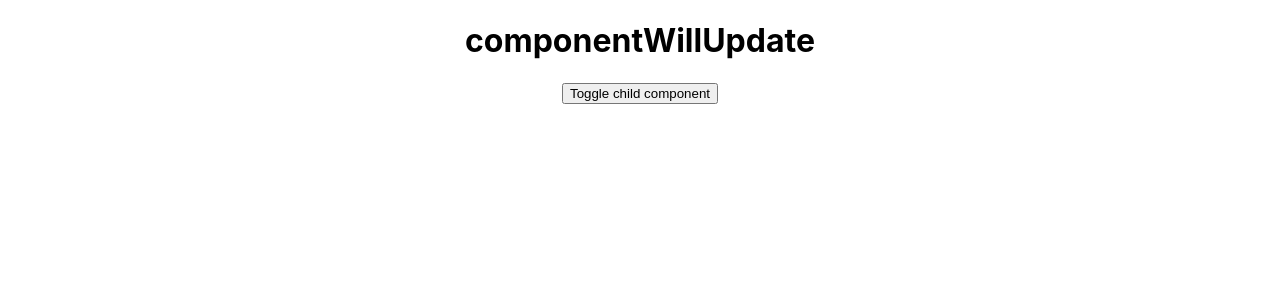
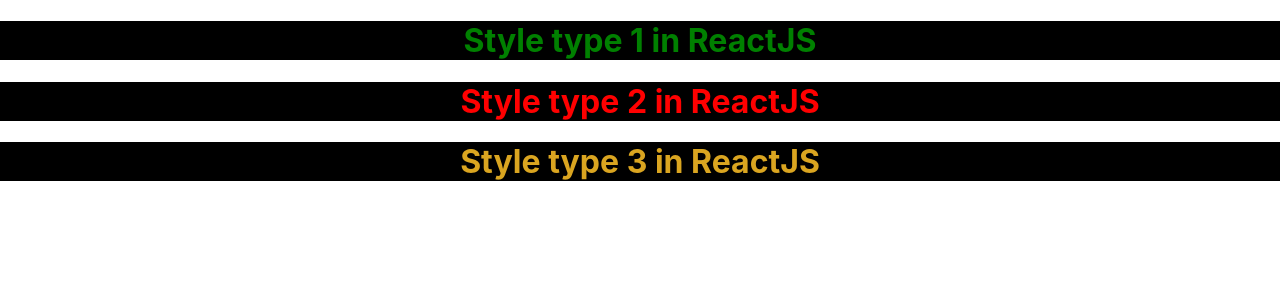
Before and after one commit to PulkitChaudhari/ReactJStutorial, a React (Create React App) app: page / in a window 1280 px wide. Shown: the top 300 px of the page. Built offline with nearby package versions, Linux system fonts and the light colour scheme.

Commit message:
Worked on useEffects in ReactJS and how to use conditions to useEffects and integrate it with props and other states. Also worked on style types in ReactJS

```diff
--- a/src/App.js
+++ b/src/App.js
@@ -264,7 +264,7 @@
 //     }
 // }
 
-// componentDidUpdate
+// componentDidUpdate() method allows us to execute the React code when the component is updated.
 
 // class App extends React.Component{
 //     constructor(){
@@ -291,6 +291,14 @@
 //         )
 //     }
 // }
+
+// componentDidUpdate vs componentDidMount
+// componentDidMount() is invoked immediately after a component is mounted.
+// Initialization that requires DOM nodes should go here.
+// If you need to load data from a remote endpoint, this is a good place to instantiate the network request.
+// Setting state in this method will trigger a re-rendering.
+// componentDidUpdate() is invoked immediately after updating occurs.
+// This method is not called for the initial render.
 
 // shouldComponentUpdate
 // asks questions whether to update or not
@@ -322,26 +330,88 @@
 //     }
 // }
 
-// componentWillUpdate
+// componentWillUpdate - The componentWillUpdate gives you control to manipulate the component just before it receives new props or state.
 
-import Student1 from './Student1';
-class App extends React.Component{
-    constructor(){
-        super();
-        this.state={
-            show:true
-        }
-    }
-    render(){
-        return(
-            <div className='App'>
-                {
-                    this.state.show ? <Student1/> : <h1>Child Component removed</h1>
-                }
-                <button onClick={()=>this.setState({show:!this.state.show})}>Toggle child component</button>
-            </div>
-        )
-    }
+// import Student1 from './Student1';
+// class App extends React.Component{
+//     constructor(){
+//         super();
+//         this.state={
+//             show:true
+//         }
+//     }
+//     render(){
+//         return(
+//             <div className='App'>
+//                 {
+//                     this.state.show ? <Student1/> : <h1>Child Component removed</h1>
+//                 }
+//                 <button onClick={()=>this.setState({show:!this.state.show})}>Toggle child component</button>
+//             </div>
+//         )
+//     }
+// }
+
+// HOOKS in ReactJS - useState
+
+// function App(){
+//     const [data,setData] = useState("Anil")
+//     return(
+//         <div className='App'>
+//             <h1>Hooks in React</h1>
+//             <h2>{data}</h2>
+//             <button onClick={()=>setData("Sidhu")}>Update data</button>
+//         </div>
+//     )
+// }
+
+// useEffect hook - performs function of compdidmount,compdidupd,compwillmount
+
+// import {useEffect} from 'react';
+
+// function App(){
+//     const [count,setCount] = useState(0);
+//     useEffect(()=>{
+//         // alert("useEffect called")
+//     })
+//     return (
+//         <div className='App'>
+//             <h1>useEffect in React {count}</h1>
+//             <button onClick={()=>setCount(count+1)}>Update Counter</button>
+//         </div>
+//     );
+// }
+
+// useEffect with state and props
+// here useEffect is called only if the value in [] is changed.
+// import {useEffect} from 'react';
+// import User4 from './User4'
+
+// function App(){
+//     const [data,setData] = useState(10);
+//     const [count,setCount] = useState(100);
+//     return (
+//         <div className='App'>
+//             <User4 count={count} data={data} />
+//             <button onClick={()=>setCount(count+1)}>Update Count</button>
+//             <button onClick={()=>setData(data+1)}>Update Data</button>
+//         </div>
+//     );
+// }
+
+// Style type in ReactJS
+
+import './style.css'
+import style from './custom.module.css'
+
+function App(){
+    return (
+        <div className='App'>
+            <h1 className='primary'>Style type 1 in ReactJS</h1>
+            <h1 style={{color:'red',backgroundColor:'black'}}>Style type 2 in ReactJS</h1>
+            <h1 className={style.success}>Style type 3 in ReactJS</h1>
+        </div>
+    );
 }
 
 export default App;
--- /dev/null
+++ b/src/User4.js
@@ -0,0 +1,15 @@
+import {useEffect} from 'react';
+
+function App(props){
+    useEffect(()=>{
+        console.warn("count is ",props.count)
+    },[props.count])
+    return (
+        <div className='App'>
+            <h1>Count props : {props.count}</h1>
+            <h1>Data props: {props.data}</h1>
+        </div>
+    );
+}
+
+export default App;
--- /dev/null
+++ b/src/custom.module.css
@@ -0,0 +1,4 @@
+.success{
+    color:goldenrod;
+    background-color: black;
+}
--- /dev/null
+++ b/src/style.css
@@ -0,0 +1,4 @@
+.primary{
+    background-color: black;
+    color: green;
+}
```
